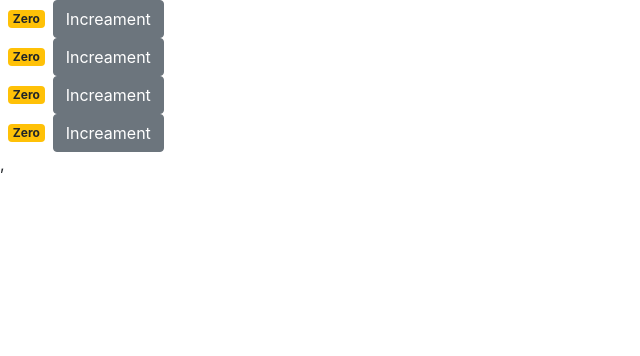
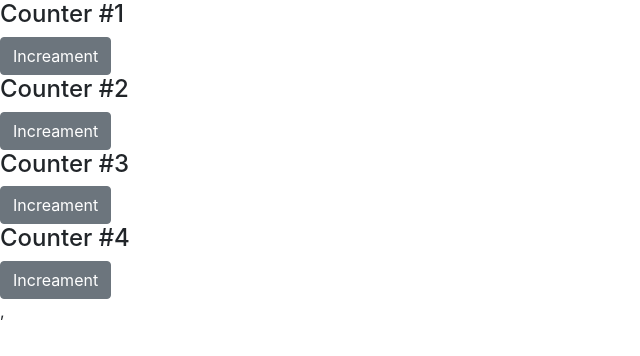
Before and after one commit to Chaitanya150895/react-tutorial, a React (Create React App) app: page / in a window 1280 px wide. Shown: the top 356 px of the page, without its empty margins (0-640 px from the left). Built offline with nearby package versions, Linux system fonts and the light colour scheme.

Commit message:
passing value to childern

```diff
--- a/src/components/counter.jsx
+++ b/src/components/counter.jsx
@@ -2,7 +2,7 @@ import React, { Component } from 'react';
 
 class Counter extends Component {
     state = {
-        count: 0
+    value : this.props.value
     };
 
 handleIncreament = (product) => {
@@ -12,8 +12,10 @@ handleIncreament = (product) => {
 
     render() {
         console.log('props', this.props);
+
         return (
         <div>
+            {this.props.children}
             <span className={this.getBadgeClasses()}>{this.formatCount()}</span>
             <button onClick={ () => this.handleIncreament () }
             className="btn btn-secondary">
--- a/src/components/counters.jsx
+++ b/src/components/counters.jsx
@@ -15,7 +15,7 @@ class Counters extends Component {
     return (
       <div>
        {this.state.counters.map(counter => (
-       <Counter key={counter.id} value={counter.value}><h4>Title</h4></Counter>
+       <Counter key={counter.id} value={counter.value}><h4>Counter #{counter.id}</h4></Counter>
        ))},
       </div>
     );
```
